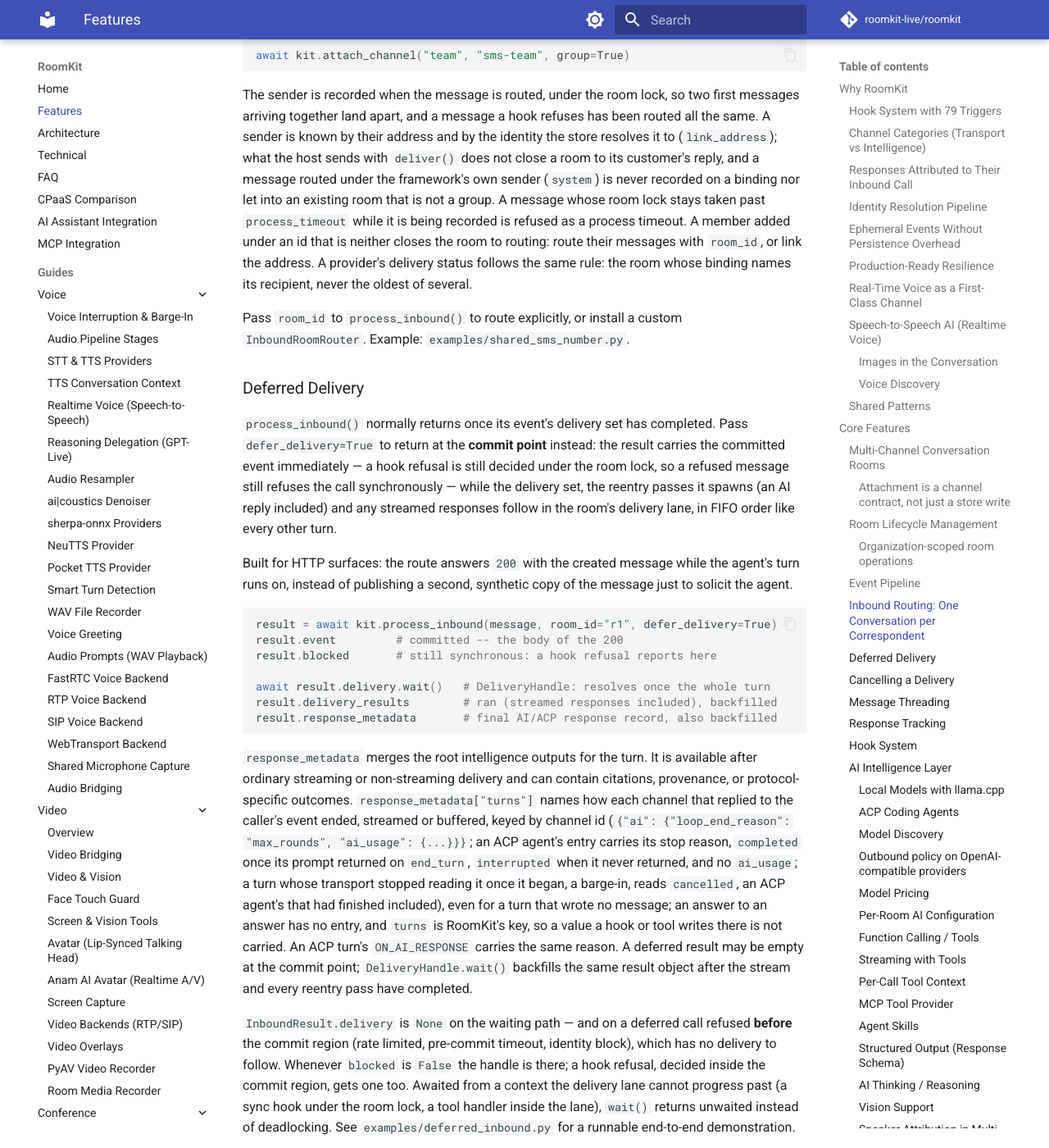
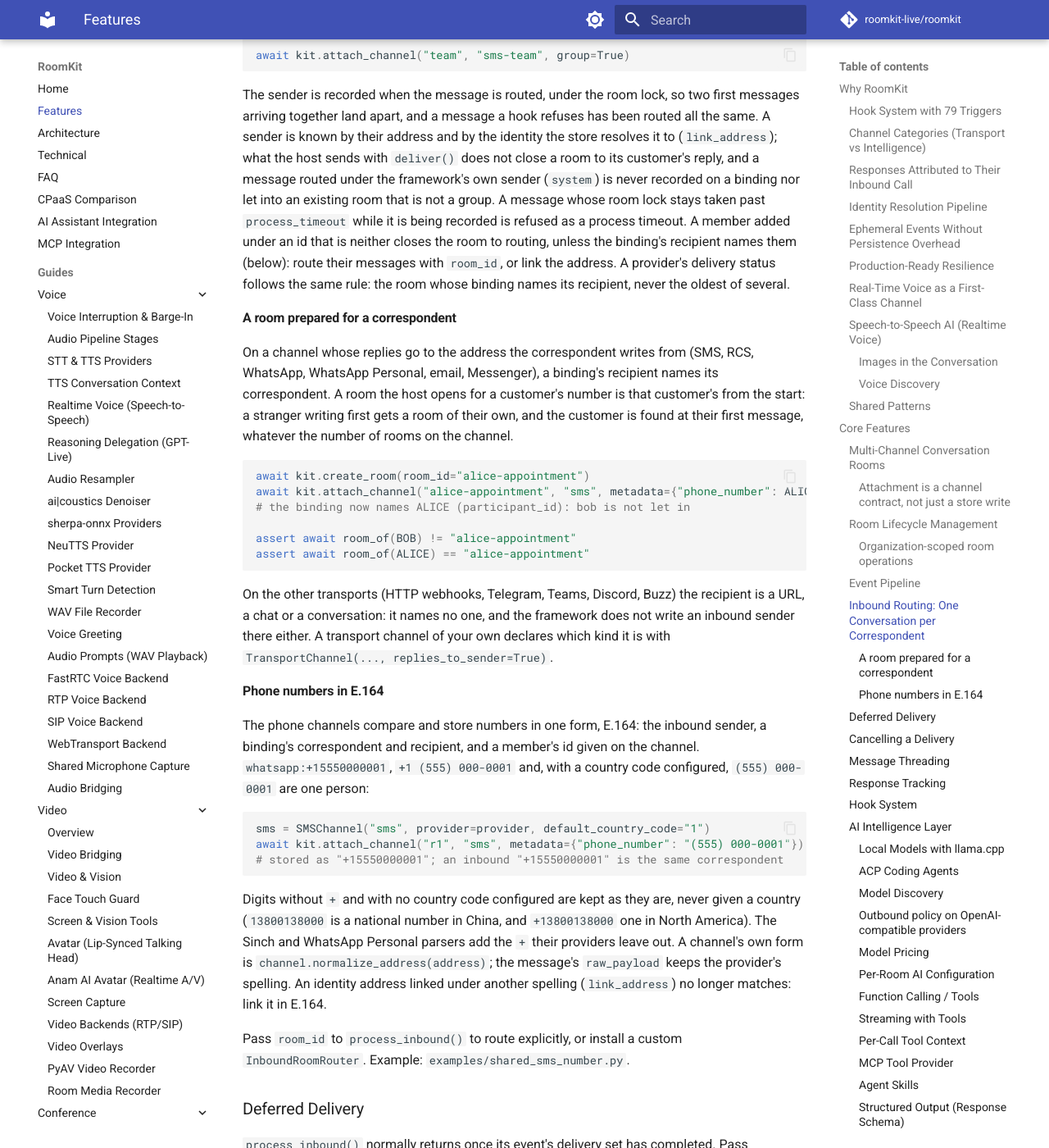
Before and after one commit to roomkit-live/roomkit-docs, an MkDocs documentation site: the page built from docs/features.md, in a window 1280 px wide and 1400 px high, scrolled down 12621 px. Shown: the whole window at 82% size. Built offline with MkDocs 1.6.1 and Material for MkDocs 9.7.7, drawn with Linux system fonts in a browser that asks for light colours; comment, search, counter and statistics services are not loaded; some of the changed text lies outside the part shown.

Commit message:
docs(routing): on a channel that replies to the sender's address, a room prepared for a number is that correspondent's, and phone numbers are compared in E.164 (RMK-646)

````diff
--- a/docs/features.md
+++ b/docs/features.md
@@ -394,10 +394,55 @@ identity the store resolves it to (`link_address`); what the host sends with
 under the framework's own sender (`system`) is never recorded on a binding
 nor let into an existing room that is not a group. A message whose room lock stays taken past `process_timeout` while it is
 being recorded is refused as a process timeout. A member added
-under an id that is neither closes the room to routing: route their messages
-with `room_id`, or link the address. A provider's delivery status follows the
-same rule: the room whose binding names its recipient, never the oldest of
-several.
+under an id that is neither closes the room to routing, unless the binding's
+recipient names them (below): route their messages with `room_id`, or link the
+address. A provider's delivery status follows the same rule: the room whose
+binding names its recipient, never the oldest of several.
+
+#### A room prepared for a correspondent
+
+On a channel whose replies go to the address the correspondent writes from
+(SMS, RCS, WhatsApp, WhatsApp Personal, email, Messenger), a binding's
+recipient names its correspondent. A room the host opens for a customer's
+number is that customer's from the start: a stranger writing first gets a room
+of their own, and the customer is found at their first message, whatever the
+number of rooms on the channel.
+
+```python
+await kit.create_room(room_id="alice-appointment")
+await kit.attach_channel("alice-appointment", "sms", metadata={"phone_number": ALICE})
+# the binding now names ALICE (participant_id): bob is not let in
+
+assert await room_of(BOB) != "alice-appointment"
+assert await room_of(ALICE) == "alice-appointment"
+```
+
+On the other transports (HTTP webhooks, Telegram, Teams, Discord, Buzz) the
+recipient is a URL, a chat or a conversation: it names no one, and the
+framework does not write an inbound sender there either. A transport channel
+of your own declares which kind it is with
+`TransportChannel(..., replies_to_sender=True)`.
+
+#### Phone numbers in E.164
+
+The phone channels compare and store numbers in one form, E.164: the inbound
+sender, a binding's correspondent and recipient, and a member's id given on
+the channel. `whatsapp:+15550000001`, `+1 (555) 000-0001` and, with a country
+code configured, `(555) 000-0001` are one person:
+
+```python
+sms = SMSChannel("sms", provider=provider, default_country_code="1")
+await kit.attach_channel("r1", "sms", metadata={"phone_number": "(555) 000-0001"})
+# stored as "+15550000001"; an inbound "+15550000001" is the same correspondent
+```
+
+Digits without `+` and with no country code configured are kept as they are,
+never given a country (`13800138000` is a national number in China, and
+`+13800138000` one in North America). The Sinch and WhatsApp Personal parsers
+add the `+` their providers leave out. A channel's own form is
+`channel.normalize_address(address)`; the message's `raw_payload` keeps the
+provider's spelling. An identity address linked under another spelling
+(`link_address`) no longer matches: link it in E.164.
 
 Pass `room_id` to `process_inbound()` to route explicitly, or install a custom
 `InboundRoomRouter`. Example: `examples/shared_sms_number.py`.
````
Also changed, not shown: docs/guides/sms-providers.md (+6 -0 lines).
